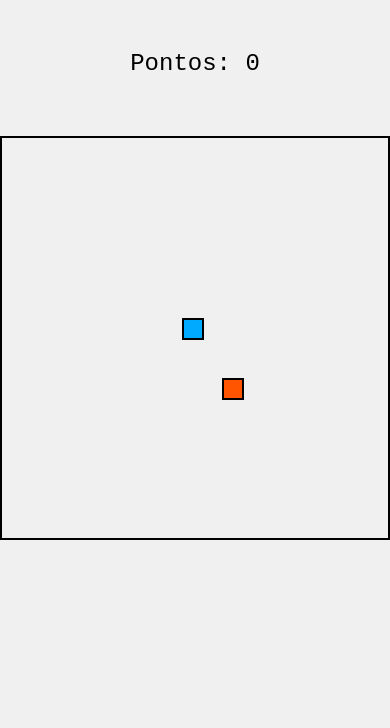
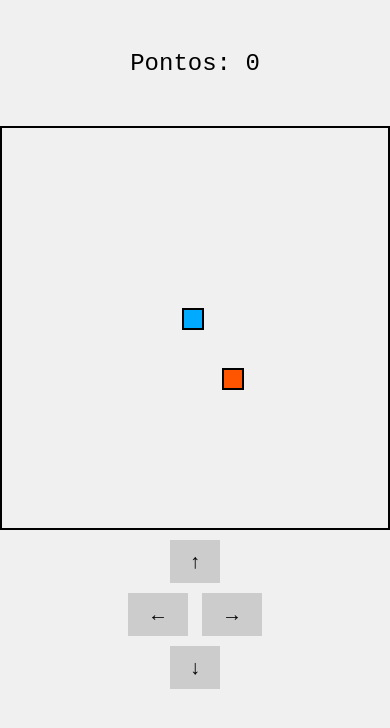
Before and after one commit to GustavoHenriqueRocha/snake, a plain HTML site: page index.html in a window 390 px wide. Drawn offline with Linux system fonts and the light colour scheme.

Commit message:
1.1
mobile version button test

```diff
--- a/index.html
+++ b/index.html
@@ -17,6 +17,14 @@
         <div id="snakeSegments" class="snakeSegments">
     </div>
 
+    <div class="controls-container">
+        <button id="upButton" class="control-button">&#8593;</button>
+        <div>
+            <button id="leftButton" class="control-button">&#8592;</button>
+            <button id="rightButton" class="control-button">&#8594;</button>
+        </div>
+        <button id="downButton" class="control-button">&#8595;</button>
+    </div>
 
     <script src="script.js"></script>
 </body>
--- a/styles.css
+++ b/styles.css
@@ -12,6 +12,7 @@ body {
     width: 400px;
     height: 400px;
     border: 2px solid #000;
+    margin-bottom: 20px;
 }
 
 .snake, .food {
@@ -49,3 +50,27 @@ body {
     left: 50%; /* Centraliza horizontalmente */
     transform: translateX(-50%); /* Centraliza exatamente */
 }
+
+
+/*mobile version*/
+/* Posicione os botões fora da tela */
+.controls-container {
+    display: flex;
+    flex-direction: column;
+    justify-content: center;
+    align-items: center;
+    position: fixed;
+    bottom: 150px;
+    left: 50%;
+    transform: translateX(-50%);
+
+}
+
+/* Estilos dos botões */
+.controls-container button {
+    font-size: 20px;
+    padding: 10px 20px;
+    margin: 5px;
+    border: none;
+    background-color: #ccc;
+}
```
